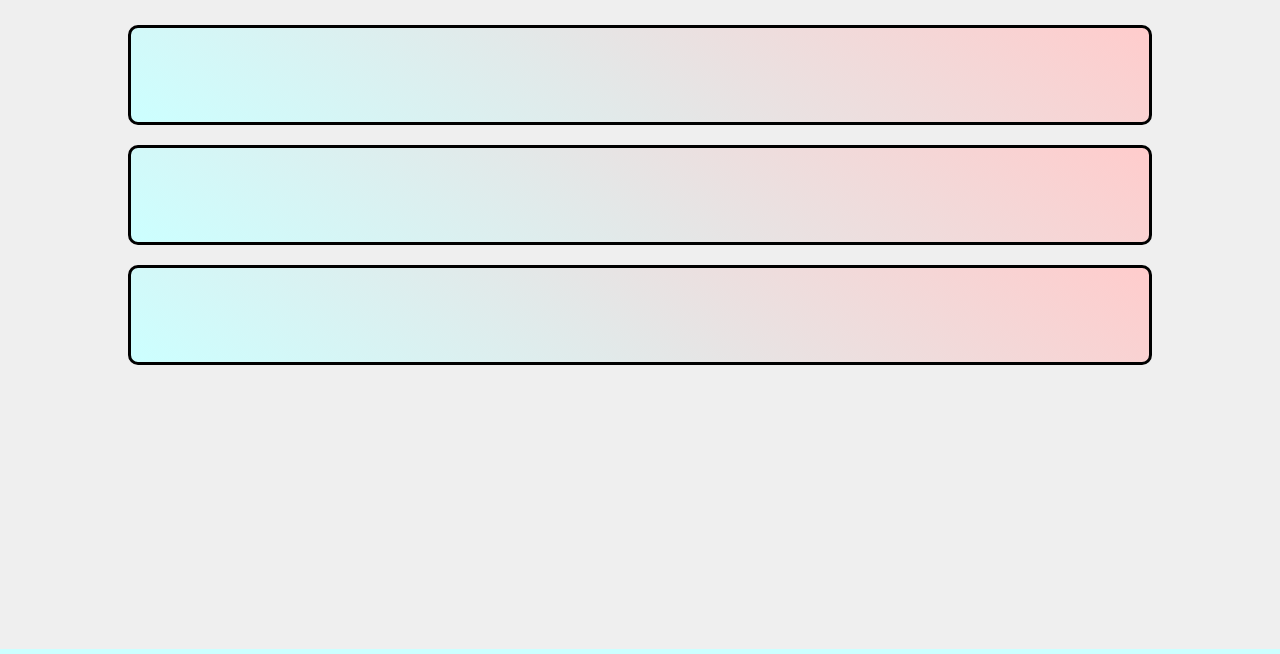
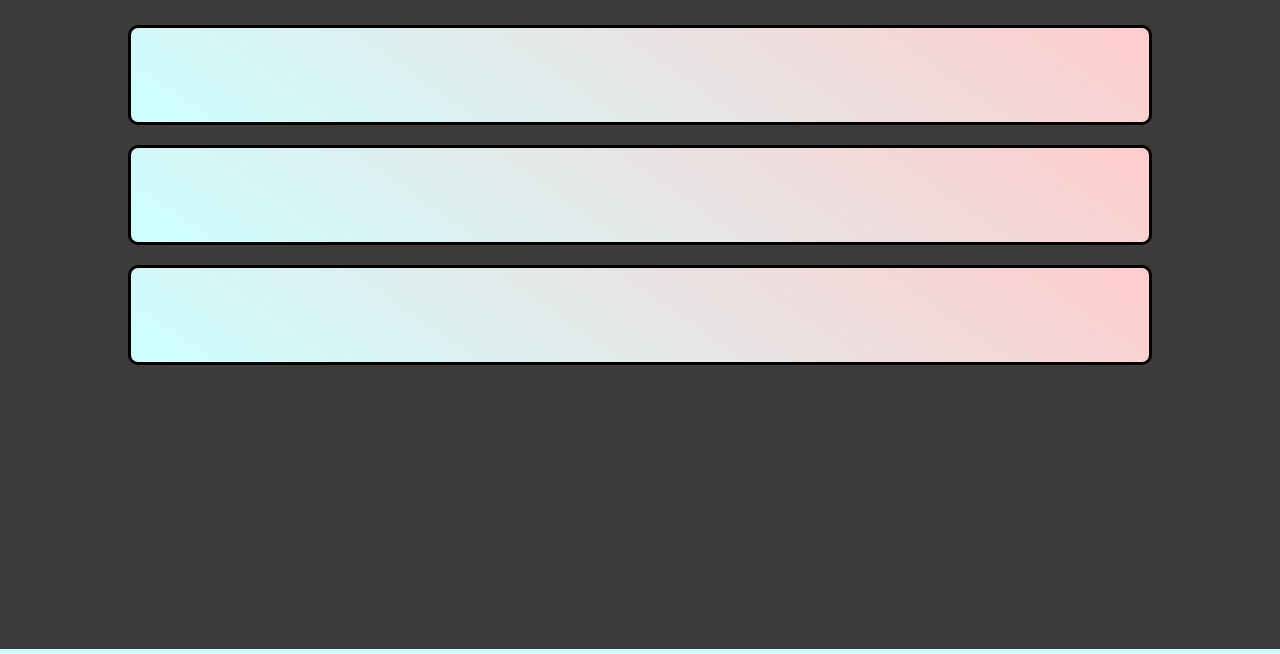
Before and after one commit to smcmillan28/thommy-music, a plain HTML site: page index.html in a window 1280 px wide. Shown: the part 65-719 px from the top of the page. Drawn offline with nearby package versions, Linux system fonts and the light colour scheme; a web font is replaced by a local one.

Commit message:
changed background color

```diff
--- a/assets/css/style.css
+++ b/assets/css/style.css
@@ -1,6 +1,6 @@
 .body {
     position: relative;
-    background-color: #eeee;
+    background-color: rgba(49, 46, 46, 0.933);
 }
 
 .navbar {
```
